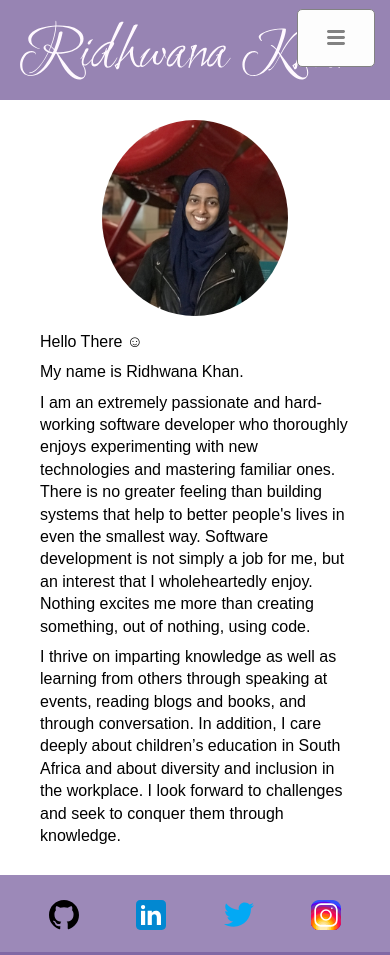
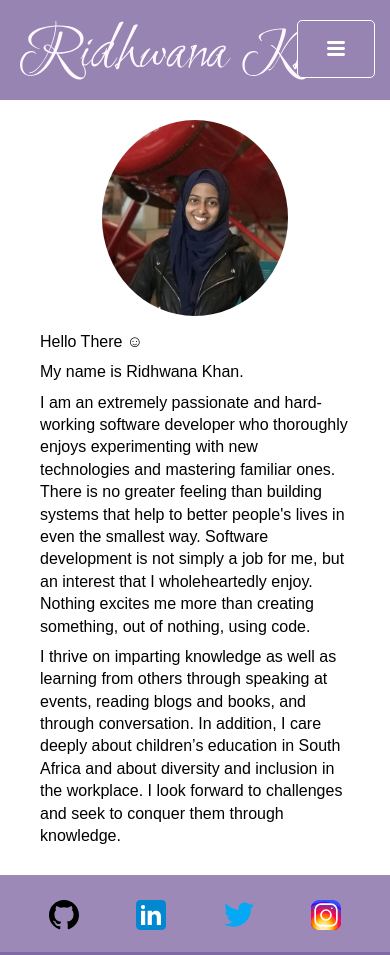
Before and after one commit to Ridhwana/Ridhwana.github.io, a Jekyll site: the page built from index.md, in a window 390 px wide. Built offline with Jekyll 4.4.1, drawn with Linux system fonts in a browser that asks for light colours.

Commit message:
feat: amend the mobile header

```diff
--- a/css/_sass/header.sass
+++ b/css/_sass/header.sass
@@ -3,6 +3,7 @@
   padding: $arbitrary-padding
   background: $secondary-color
   color: $white-color
+  position: relative
 
 .logo__container
   display: inline-block
@@ -33,10 +34,10 @@
 
   @include media-query($mobile-large)
     position: absolute
-    top: 9px
+    top: ($spacing-unit / 2) + 5
     right: $spacing-unit / 2
-    background-color: $background-color
-    border: 1px solid $grey-color
+    background-color:  $secondary-color
+    border: 1px solid $white-color
     border-radius: 5px
     text-align: right
 
@@ -58,7 +59,7 @@
       text-align: center
 
       > svg
-        fill: $grey-color
+        fill: $white-color
 
     input ~ .trigger
       clear: both
```
